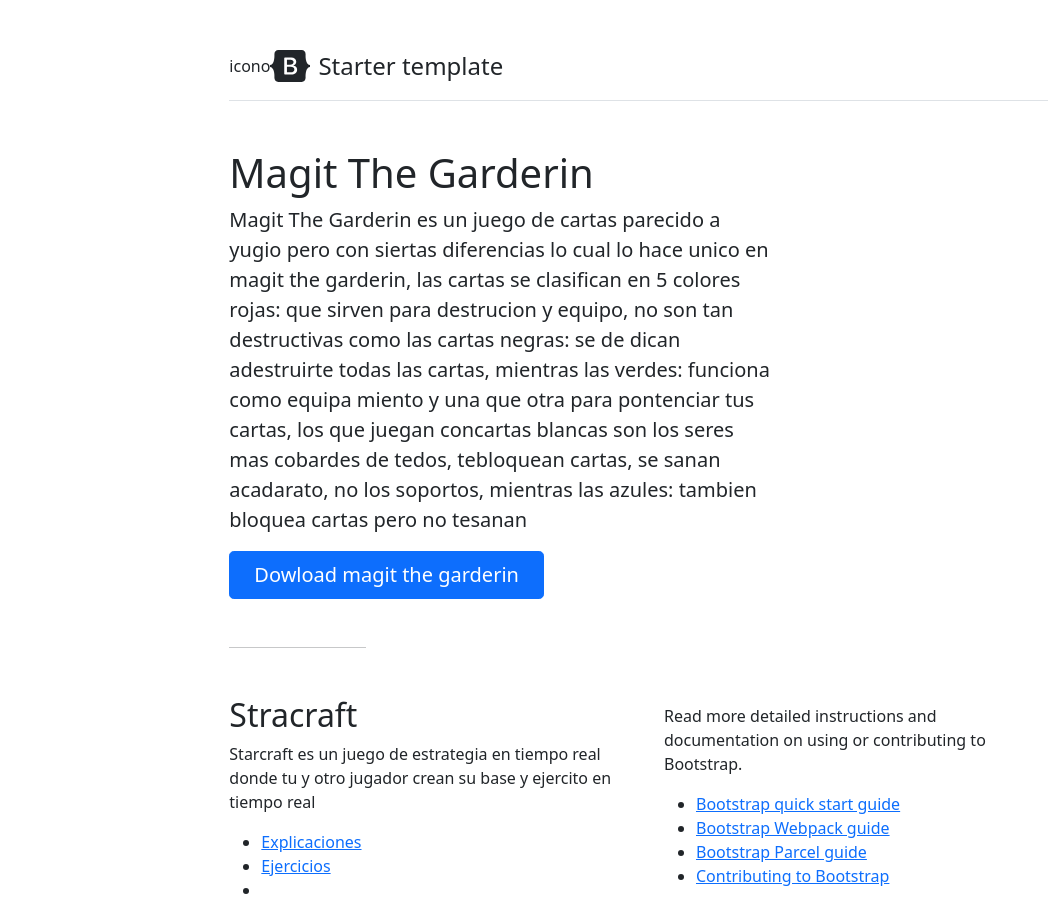
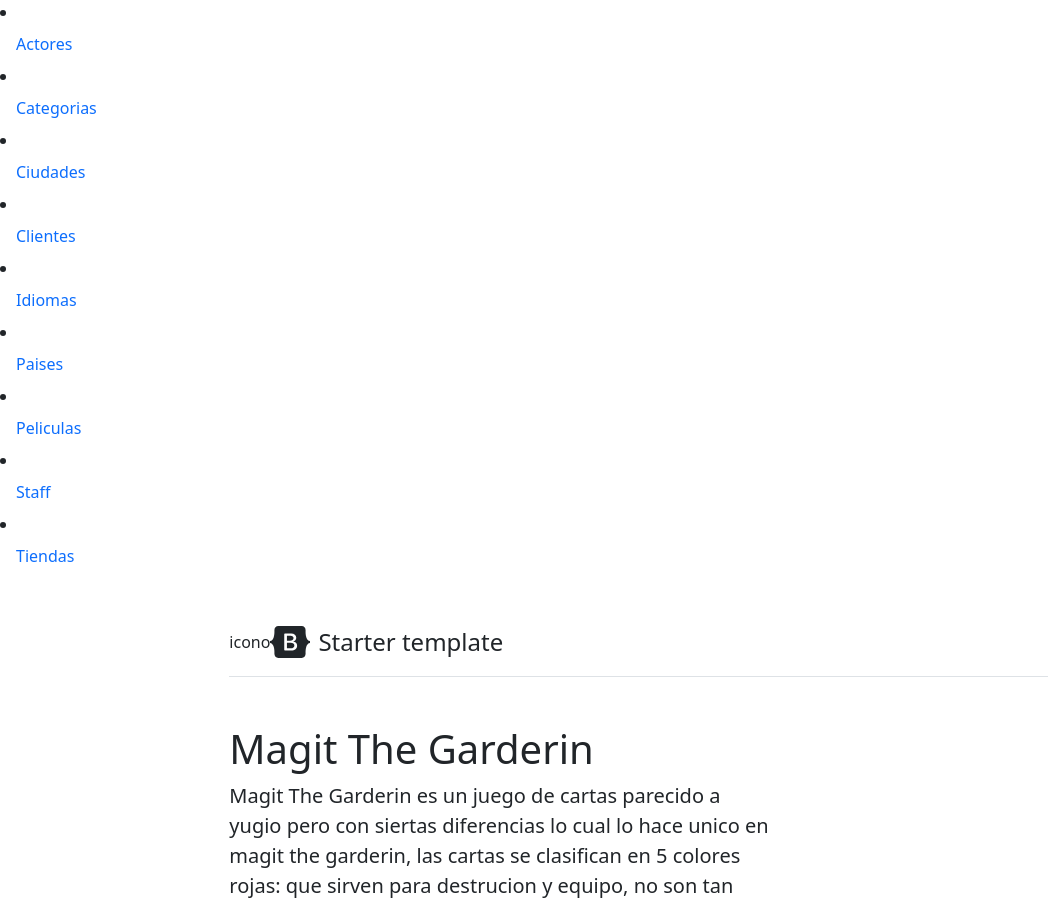
Before and after one commit to josther/progarmacion_visual, a PHP site: page /sakila/index2.php in a window 1280 px wide. Shown: the top 898 px of the page, without its empty margins (0-1048 px from the left). Run offline with PHP 8.4, Linux system fonts and the light colour scheme; some libraries are stand-ins or nearby versions.

Commit message:
modulo 4

```diff
--- a/modulo4/sakila/categorias.php
+++ b/modulo4/sakila/categorias.php
@@ -1,7 +1,5 @@
 <?php
 
-$pagina="categorias";
+$pagina="";
 
-echo $pagina;
-
-?>
+require_once "vistas/vista_categorias";
--- a/modulo4/sakila/ciudades.php
+++ b/modulo4/sakila/ciudades.php
@@ -2,6 +2,4 @@
 
 $pagina="ciudades";
 
-echo $pagina;
-
-?>
+require_once "vistas/vista_ciudades";
--- a/modulo4/sakila/clientes.php
+++ b/modulo4/sakila/clientes.php
@@ -2,6 +2,4 @@
 
 $pagina="clientes";
 
-echo $pagina;
-
-?>
+require_once "vistas/vista_clientes";
--- a/modulo4/sakila/idiomas.php
+++ b/modulo4/sakila/idiomas.php
@@ -2,6 +2,4 @@
 
 $pagina="idiomas";
 
-echo $pagina;
-
-?>
+require_once "vistas/vista_idiomas";
--- a/modulo4/sakila/index2.php
+++ b/modulo4/sakila/index2.php
@@ -15,6 +15,34 @@
 
 <body>
 
+ <li class="nav-item">
+        <a class="nav-link" href="./actores.php">Actores</a>
+    </li>
+    <li class="nav-item">
+        <a class="nav-link" href="./categorias.php">Categorias</a>
+    </li>
+    <li class="nav-item">
+        <a class="nav-link" href="./ciudades.php">Ciudades</a>
+    </li>
+    <li class="nav-item">
+        <a class="nav-link" href="./clientes.php">Clientes</a>
+    </li>
+    <li class="nav-item">
+        <a class="nav-link" href="./idiomas.php">Idiomas</a>
+    </li>
+    <li class="nav-item">
+        <a class="nav-link" href="./paises.php">Paises</a>
+    </li>
+    <li class="nav-item">
+        <a class="nav-link" href="./peliculas.php">Peliculas</a>
+    </li>
+    <li class="nav-item">
+        <a class="nav-link" href="./staff.php">Staff</a>
+    </li>
+    <li class="nav-item">
+        <a class="nav-link" href="./tiendas.php">Tiendas</a>
+    </li>
+</ul>
     <div class="col-lg-8 mx-auto p-3 py-md-5">
         <header class="d-flex align-items-center pb-3 mb-5 border-bottom">
             <a href="/" class="d-flex align-items-center text-dark text-decoration-none">
--- a/modulo4/sakila/paises.php
+++ b/modulo4/sakila/paises.php
@@ -2,6 +2,4 @@
 
 $pagina="paises";
 
-echo $pagina;
-
-?>
+require_once "vistas/vista_paises";
--- a/modulo4/sakila/peliculas.php
+++ b/modulo4/sakila/peliculas.php
@@ -2,6 +2,4 @@
 
 $pagina="peliculas";
 
-echo $pagina;
-
-?>
+require_once "vistas/vista_peliculas";
--- a/modulo4/sakila/staff.php
+++ b/modulo4/sakila/staff.php
@@ -2,6 +2,4 @@
 
 $pagina="staff";
 
-echo $pagina;
-
-?>
+require_once "vistas/vista_staff";
--- a/modulo4/sakila/tiendas.php
+++ b/modulo4/sakila/tiendas.php
@@ -2,6 +2,4 @@
 
 $pagina="tiendas";
 
-echo $pagina;
-
-?>
+require_once "vistas/vista_tiendas";
```
Also changed, not shown: modulo4/sakila/actores.php (+4 -3 lines).
